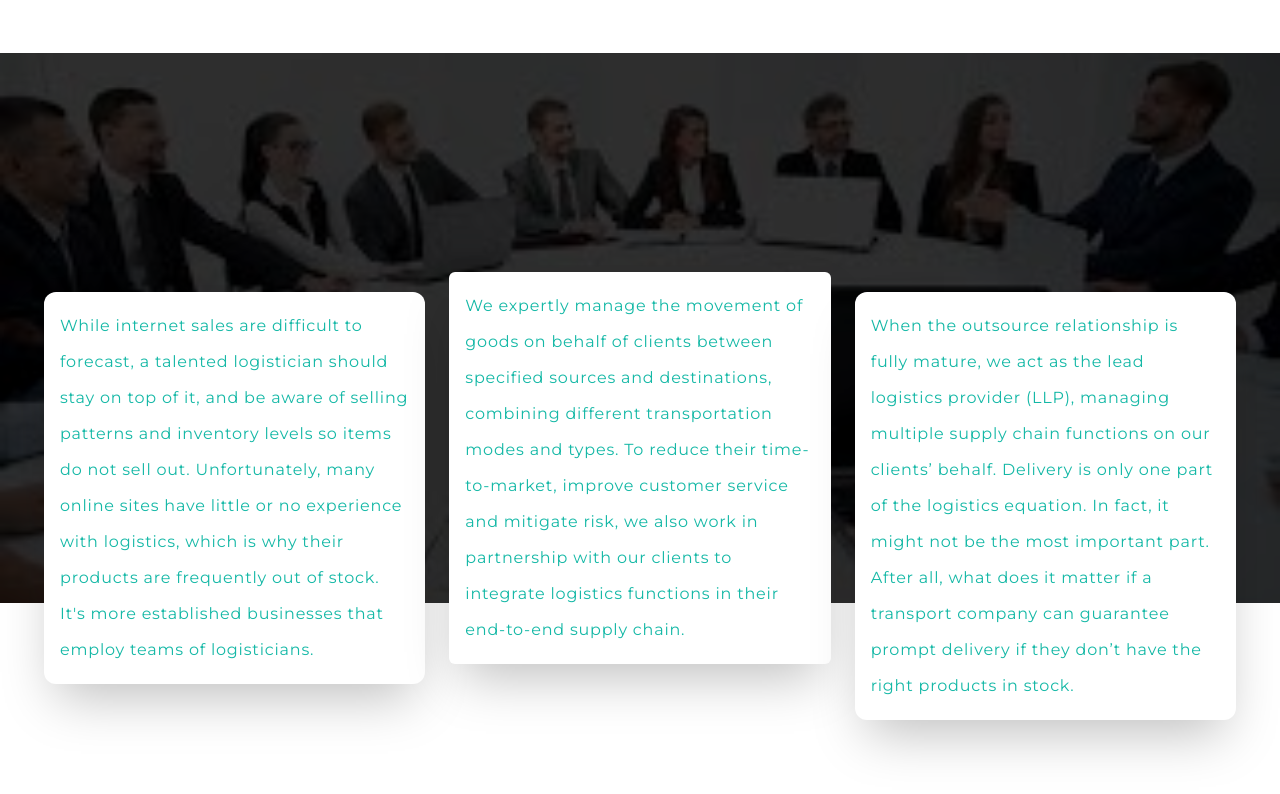
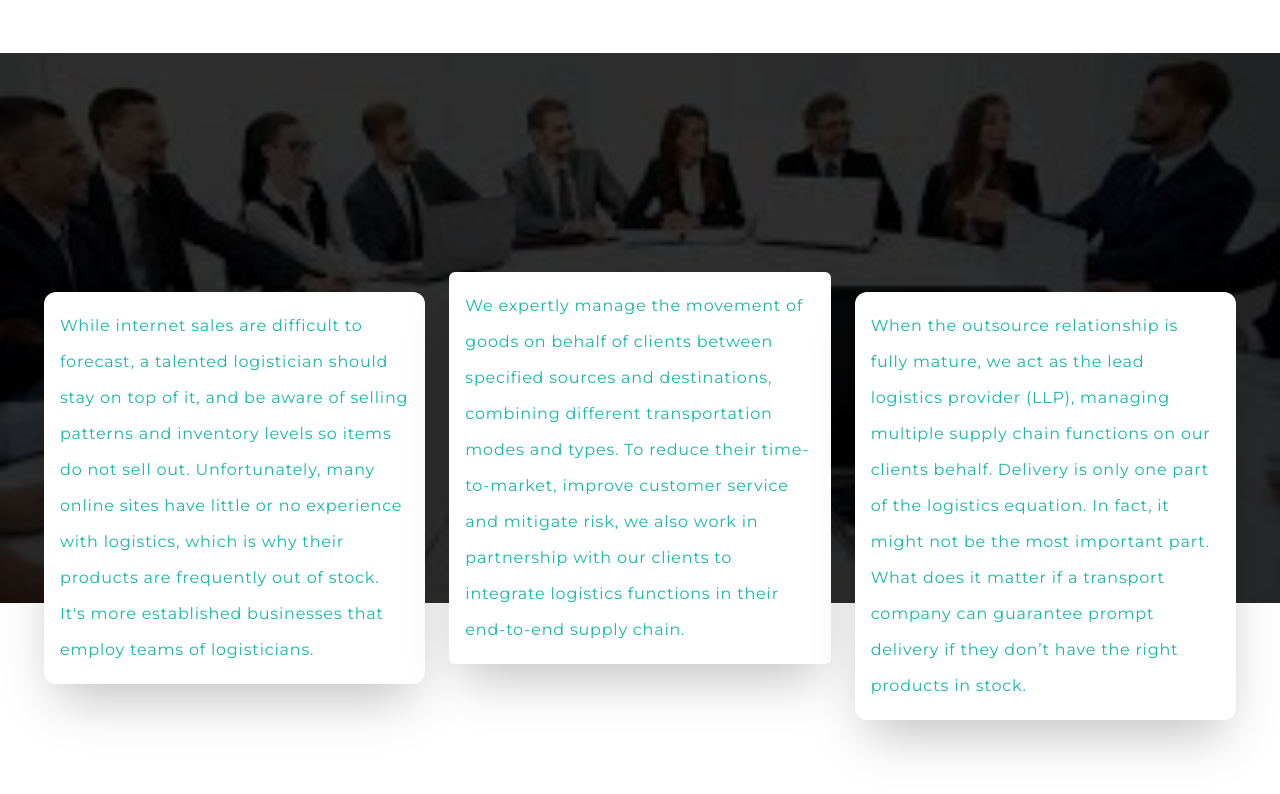
Before and after one commit to codes001/Lushpath, a plain HTML site: page index.html in a window 1280 px wide. Shown: the part 907-1701 px from the top of the page. Drawn offline with nearby package versions, Linux system fonts and the light colour scheme.

Commit message:
Modified

```diff
--- a/index.html
+++ b/index.html
@@ -85,8 +85,8 @@
             <div class="p-3 h-24 w-3/6 max-md:w-full -translate-y-0">
                 <p class="leading-9 p-4 bg-white text-teal-500 tracking-wider shadow-2xl rounded-xl z-10">
                     When the outsource relationship is fully mature, we act as the lead logistics provider (LLP),
-                    managing multiple supply chain functions on our clients’ behalf. Delivery is only one part of the
-                    logistics equation. In fact, it might not be the most important part. After all, what does it matter
+                    managing multiple supply chain functions on our clients behalf. Delivery is only one part of the
+                    logistics equation. In fact, it might not be the most important part. What does it matter
                     if a transport company can guarantee prompt delivery if they don’t have the right products in stock.
                 </p>
             </div>
```
